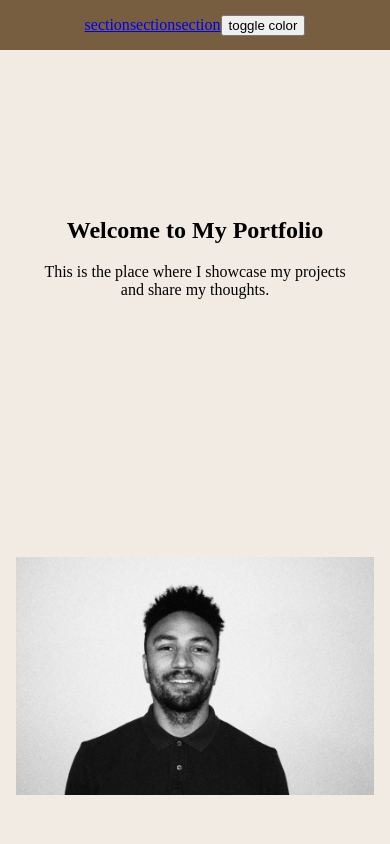
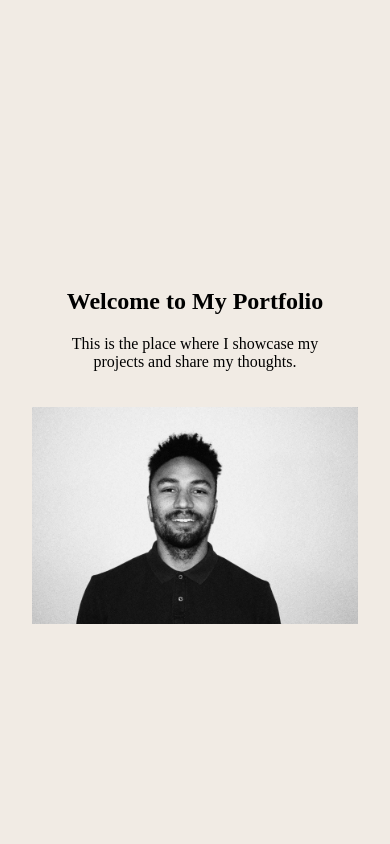
Before and after one commit to daylonblakely/daylonblakely.github.io, a React (Create React App) app: page /#section1 in a window 390 px wide. Shown: the top 844 px of the page. Built offline with nearby package versions, Linux system fonts and the light colour scheme.

Commit message:
responsive styling for image

```diff
--- a/src/App.js
+++ b/src/App.js
@@ -31,7 +31,7 @@ export default function App() {
     <ColorModeContext.Provider value={colorMode}>
       <ThemeProvider theme={mode === 'light' ? lightTheme : darkTheme}>
         <Background />
-        <NavBar sections={sections} />
+        {/* <NavBar sections={sections} /> */}
         <FullScreenScroller>
           {sections.map((section, i) => {
             return (
--- a/src/components/FullScreenSection.jsx
+++ b/src/components/FullScreenSection.jsx
@@ -14,7 +14,7 @@ const sectionStyle = {
   display: 'flex',
   flexDirection: 'column',
   padding: '1rem',
-  height: '100vh',
+  height: '100dvh',
   scrollSnapAlign: 'start',
   textAlign: 'center',
   position: 'relative',
--- a/src/views/HomePage.jsx
+++ b/src/views/HomePage.jsx
@@ -5,47 +5,32 @@ import Me from '../assets/me.jpg';
 const HomeContainer = styled('div')(({ theme }) => ({
   display: 'flex',
   flexDirection: 'column',
-  justifyContent: 'space-around',
+  justifyContent: 'center',
+  alignItems: 'center',
   height: '100%',
+  padding: '2rem 1rem',
 
-  [theme.breakpoints.up('sm')]: {
+  [theme.breakpoints.up('md')]: {
     flexDirection: 'row',
     justifyContent: 'space-around',
     alignItems: 'center',
+    padding: '5rem 1rem',
   },
-  //   [theme.breakpoints.up("md")]: {
-  //     width: 350
-  //   },
-  //   [theme.breakpoints.up("lg")]: {
-  //     width: 450
-  //   },
-  //   [theme.breakpoints.up("xl")]: {
-  //     width: 550
-  //   }
 }));
 
 const ContentContainer = styled('div')(({ theme }) => ({
   padding: '20px',
-  // flex: 1,
 }));
 
 const ImageContainer = styled('div')(({ theme }) => ({
-  textAlign: 'center',
-  // flex: 1,
-  //   width: 400,
-  //   maxWidth: '100%',
+  maxWidth: '700px',
+  width: '100%',
+  [theme.breakpoints.down('sm')]: {
+    minWidth: '300px',
+  },
 }));
 
-const MeImage = () => (
-  <img
-    src={Me}
-    width="100%"
-    // width={800}
-    height="auto"
-    style={{ minWidth: 350 }}
-    alt="me!"
-  />
-);
+const MeImage = () => <img src={Me} width="100%" height="auto" alt="me!" />;
 
 const HomePage = () => {
   const [imagePosition, setImagePosition] = useState({ x: 0, y: 0 });
```
